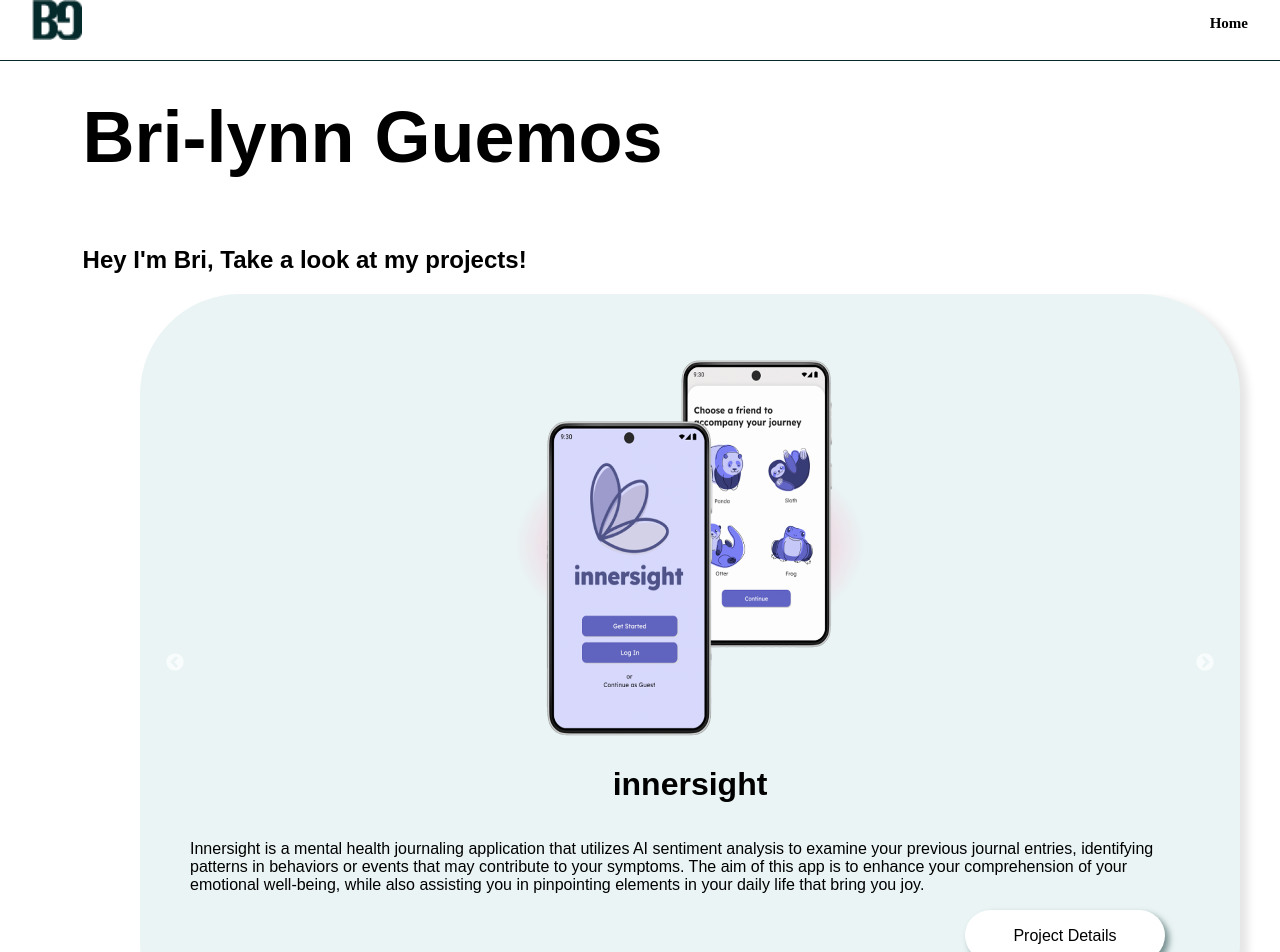
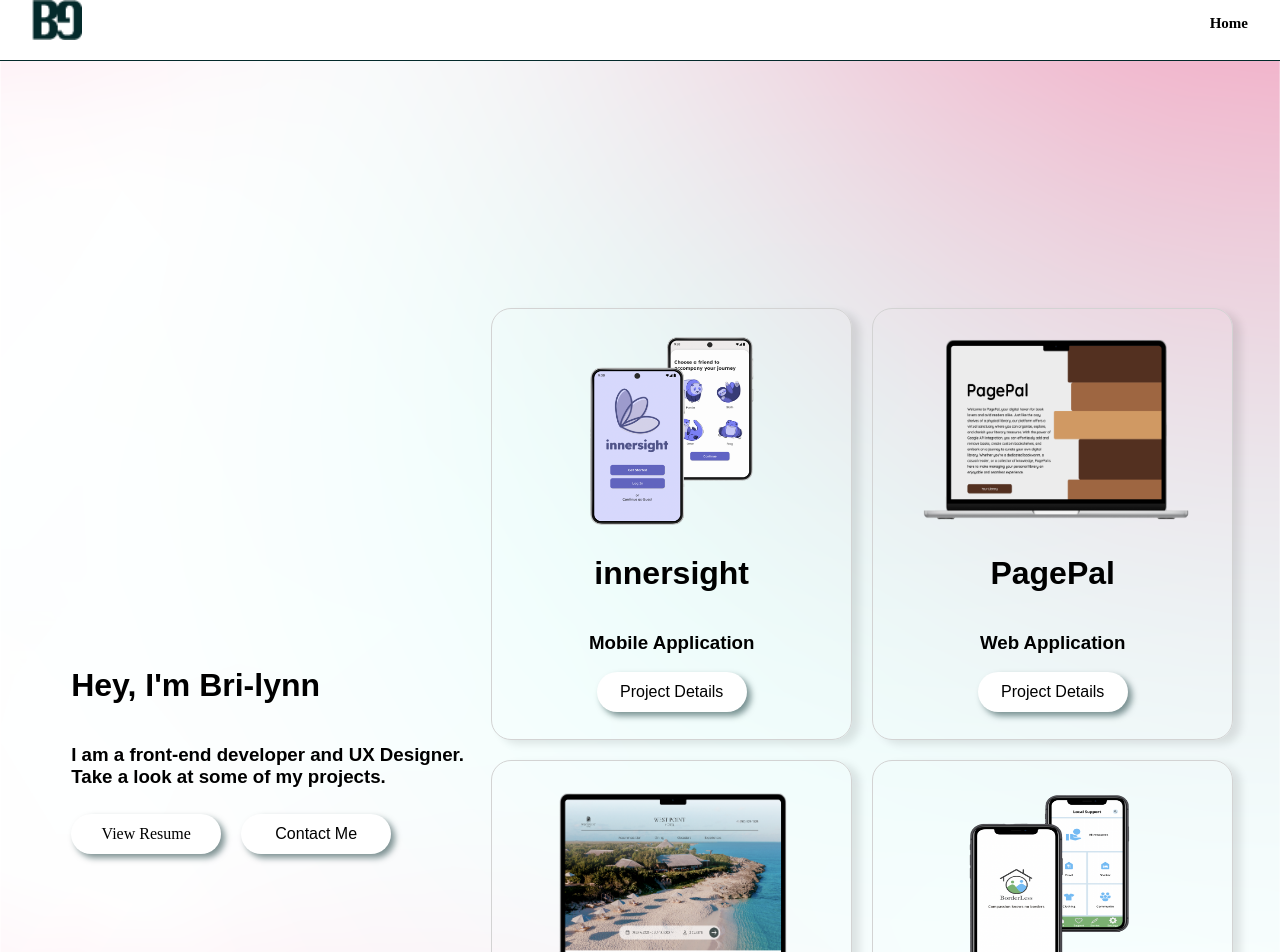
Before and after one commit to bguemos/bri-lynngportfolio, a Next.js app: page / in a window 1280 px wide. Shown: the top 952 px of the page. Built offline with nearby package versions, Linux system fonts and the light colour scheme; a web font is replaced by a local one.

Commit message:
new homepage

```diff
--- a/components/buttons/Button.module.css
+++ b/components/buttons/Button.module.css
@@ -1,6 +1,6 @@
 .button {
-    height: 51px;
-    width: 200px;
+    height: 40px;
+    width: 150px;
     background-color: white;
     border-radius: 50px;
     box-shadow: 4px 4px 6px rgba(4, 42, 43, 0.5);
--- a/components/carousel/Carousel.module.css
+++ b/components/carousel/Carousel.module.css
@@ -1,19 +1,16 @@
-
-
-.slider{
-    height: 650px;
-    width: 1000px;
-    align-items: center;
-    background-color: var(--tertiary-color);
-    padding: 5%;
-    border-radius: 100px;
-    box-shadow: 1px;
-      box-shadow: 8px 4px 8px rgba(0, 0, 0, 0.1);
-
+.gridContainer {
+    display: grid;
+    grid-template-columns: repeat(auto-fill, minmax(300px, 1fr)); /* Adjust the column width as needed */
+    gap: 20px; /* Adjust the gap between items */
+    padding: 20px; /* Adjust the padding as needed */
 
 }
 
-.maincontent{
+.projectItem {
+    background-color: transparent;
+    border-radius: 20px;
+    padding: 20px;
+    border: 1px solid lightgray;
+    box-shadow: 8px 4px 8px rgba(0, 0, 0, 0.1);
     display: flex;
-    flex-direction: column;
 }
--- a/components/carousel/index.js
+++ b/components/carousel/index.js
@@ -1,110 +1,46 @@
-import styles from './Carousel.module.css'
-import Image from 'next/image'
-import Link from 'next/link'
-import React from 'react'
-import 'slick-carousel/slick/slick.css';
-import 'slick-carousel/slick/slick-theme.css';
+import styles from './Carousel.module.css';
 import Project from '../projects';
-import Slider from 'react-slick';
-import { useState } from 'react';
-
-
 
 export default function Carousel() {
-
-
-
-
-
-
-
-const settings = {
-  dots: true, // Show navigation dots
-  infinite: true, // Infinite looping of slides
-  speed: 500, // Transition speed in milliseconds
-  slidesToShow: 1, // Number of slides to show at a time
-  slidesToScroll: 1, // Number of slides to scroll per action
-  arrows: true, // Show navigation arrows
-  pauseOnHover: true, // Pause autoplay on hover
-  responsive: [
-    {
-      breakpoint: 768, // Adjust settings for screens smaller than 768px
-      settings: {
-        slidesToShow: 2, // Show 2 slides at a time on smaller screens
-        slidesToScroll: 1
-      }
-    },
-    {
-      breakpoint: 480, // Adjust settings for screens smaller than 480px
-      settings: {
-        slidesToShow: 1, // Show 1 slide at a time on even smaller screens
-        slidesToScroll: 1
-      }
-    }
-  ]
-};
-
-
-
-
-
     const projects = [
-
         {
             image: '/projectImages/innersightphones.png',
             title: 'innersight',
-          description:
-            'Innersight is a mental health journaling application that utilizes AI sentiment analysis to examine your previous journal entries, identifying patterns in behaviors or events that may contribute to your symptoms. The aim of this app is to enhance your comprehension of your emotional well-being, while also assisting you in pinpointing elements in your daily life that bring you joy.',
-            imageHeight: 400,
-            imageWidth: 350,
+            description: 'Mobile Application',
+            imageHeight: 200,
+            imageWidth: 200,
             link: '/innersight'
-
         },
         {
             image: '/projectImages/pagepal.png',
             title: 'PagePal',
-            description:
-             'PagePal is a personal library management web app using React, powered by Google Books API. This application allows users to effortlessly organize and digitally track records for both physical books and e-books in a unified platform. PagePal was designed for readers who want to organize their physical and e-books they currently have as well as give them the ability to discover new ones.',
-             imageHeight: 350,
-             imageWidth: 610,
+            description: 'Web Application',
+            imageHeight: 200,
+            imageWidth: 300,
             link: '/pagepal'
         },
         {
             image: '/projectImages/westpoint.png',
-            imageHeight: 350,
-            imageWidth: 610,
+            imageHeight: 200,
+            imageWidth: 300,
             title: 'Westpoint Hotel',
-            description:
-             'WestPoint Hotel is a luxury resort on the beautiful island of the Carribean. This Wordpress website was designed to  emote feelings of exclusivity,luxury and elegance. This website includes 4 logo designs, specific typography and  images to extend Westpoint hotels branding into their online presence.',
+            description: 'Wordpress Website',
             link: '/westpoint'
         },
         {
             image: '/projectImages/borderless.png',
-            imageHeight: 400,
-            imageWidth: 350,
+            imageHeight: 200,
+            imageWidth: 200,
             title: 'Borderless',
-            description:
-             'Borderless, a web application tailored for refugees newly arrived in Canada, offers a personalized experience to ease their transition. It begins with a brief quiz inquiring about their country of origin and the Canadian province they are settling into. Based on these geographic variables, Borderless customizes their homepage, providing access to local resources and suggesting activities within their new community',
+            description: 'Web Application',
             link: '/borderless'
         },
     ];
 
-
-
-
-
-
-
-
-
     return (
-        <div className={styles.slider}>
-
-
-        <Slider {...settings}>
+        <div className={styles.gridContainer}>
             {projects.map((project, index) => (
-            <div className={styles.maincontent}>
-            <div key={index}>
+                <div className={styles.projectItem} key={index}>
                     <Project
                         key={index}
                         project={project}
@@ -116,9 +52,7 @@ const settings = {
                         link={project.link}
                     />
                 </div>
-            </div>
             ))}
-        </Slider>
         </div>
     );
-    };
+}
--- a/components/projects/Projects.module.css
+++ b/components/projects/Projects.module.css
@@ -3,24 +3,15 @@
     flex-direction: column;
     align-items: center;
     justify-content: center;
+    width: 700px;
 
 
 }
 
-.describe{
-    width: 1000px ;
-}
 
-.gradient {
-    background-image: url('/backgroundBlobs/innersightblob.png');
-    background-size: contain;
-    background-position: center;
-    background-repeat: no-repeat;
-    border-radius: 20;
-}
+
 
 .button{
     display: flex;
-    margin-left: 75%;
     margin-bottom: 2%;
 }
--- a/components/projects/index.js
+++ b/components/projects/index.js
@@ -28,9 +28,7 @@ export default function Project({project}) {
             </div>
 
             <h1>{title}</h1>
-            <div className={styles.describe}>
-            <p>{description}</p>
-            </div>
+            <h3>{description}</h3>
            <div className={styles.button}>
            <Button title="Project Details"
            link={link}
--- a/pages/index.js
+++ b/pages/index.js
@@ -22,40 +22,25 @@ export default function Home() {
       </Head>
       <Header />
       <main className={styles.main}>
-      <div className={styles.intro}>
-      <h1 className={styles.title1}>Bri-lynn Guemos</h1>
-      <h2>Hey I'm Bri, Take a look at my projects!</h2>
-
-      </div>
-      <div className={styles.maincontent}>
-
-        <div className={styles.topbackground}>
-        <Carousel/>
-
+        <div className={styles.intro}>
+        <h1>Hey, I'm Bri-lynn</h1>
+        <h3>I am a front-end developer and UX Designer. Take a look at some of my projects.</h3>
+        <div className={styles.thirdbuttons}>
+          <button className={styles.resumebutton}
+            onClick={() => window.open('https://drive.google.com/file/d/1vkSSjWxWgkldoDBDuX-uLoP2NsLAH6bD/view?usp=sharing', '_blank')}
+            title="View Resume"
+              >
+            <h4 className={styles.rtitle}>View Resume</h4>
+              </button>
+            <Button
+            title="Contact Me"
+            link="mailto:bguemos.work@gmail.com"
+            />
+        </div>
         </div>
 
+       <Carousel/>
 
-        <div className={styles.middlecontent}>
-
-            <Image
-              src="/backgroundBlobs/frontend.png"
-              height={900}
-              width={1000}
-              alt="background"
-            />
-                 <Image
-            src='/me.png'
-            height={600}
-            width={400}
-            alt='me'
-          />
-          </div>
-          <div className={styles.thirdcontent}>
-
-        </div>
-
-
-      </div>
       </main>
 
     </>
--- a/styles/Home.module.css
+++ b/styles/Home.module.css
@@ -1,85 +1,27 @@
-
-.intro{
-  margin-left: 5%;
-  display: flex;
-  flex-direction: column;
-
-}
-.maincontent {
-  display: flex;
-  flex-direction: column;
-  align-items: center;
-  overflow-x: hidden;
-  overflow-y: hidden;
-
-
-}
-.title1{
-  font-size: 72px;
-  font-weight: 900;
-
-}
-
-
-
-
-
-.middlecontent {
+.main{
   display: flex;
   flex-direction: row;
   align-items: center;
-  justify-content: space-between;
+  margin-top: 20%;
+  margin-left: 5%;
 
 }
-
-
-.title{
-  max-width: 200px;
-  font-size: 40px;
-}
-
-.thirdcontent {
-  display: flex;
-  flex-direction: row;
-  width: 100%;
-  align-items: start;
-  justify-content: space-evenly;
-
-
-
-
-
-}
-.horizontalLine {
-  border-top: 2px solid var(--secondary-color);
-  width: 800px;
-}
-
-.aboutme{
+.intro{
   display: flex;
   flex-direction: column;
-  justify-content: center;
-  align-items: center;
-  max-width: 700px;
-  line-height: 1.5;
-  font-weight: 300;
-  padding-bottom: 10%;
-
-
-
+  width: 400px;
 }
-
 .thirdbuttons {
   display: flex;
   flex-direction: row;
-  gap: 20%;
+  gap: 5%;
   margin-top: 2%;
 
 }
 
 .resumebutton {
-  height: 51px;
-  width: 200px;
+  height: 40px;
+  width: 150px;
   background-color: white;
   border-radius: 50px;
   box-shadow: 4px 4px 6px rgba(4, 42, 43, 0.5);
--- a/styles/globals.css
+++ b/styles/globals.css
@@ -4,6 +4,10 @@
   --primary-color: #FF85AF;
   --secondary-color: #042A2B;
   --tertiary-color: #EAF4F4;
+  background-image: url('/backgroundBlobs/backgroundgraadient.png');
+  background-repeat: repeat;
+  background-size: cover;
+  background-position: center center;
   overflow-x: hidden;
 
 }
```
Also changed, not shown: components/projectcard/index.js (deleted, +0 -21 lines), components/projectcard/Projectcard.module.css (deleted), public/backgroundBlobs/backgroundgraadient.png (added). Lines whose indentation alone changed are shown as unchanged.
